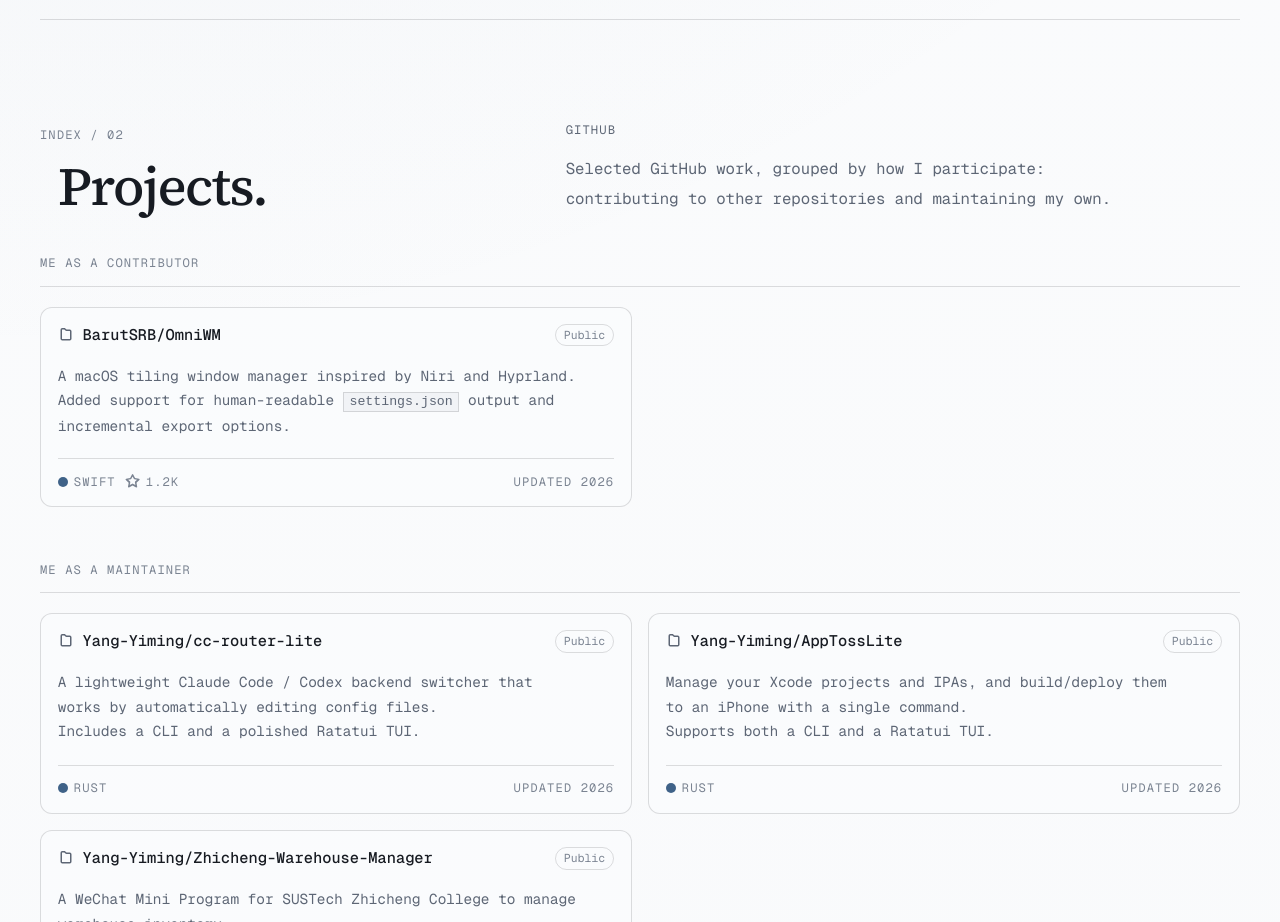
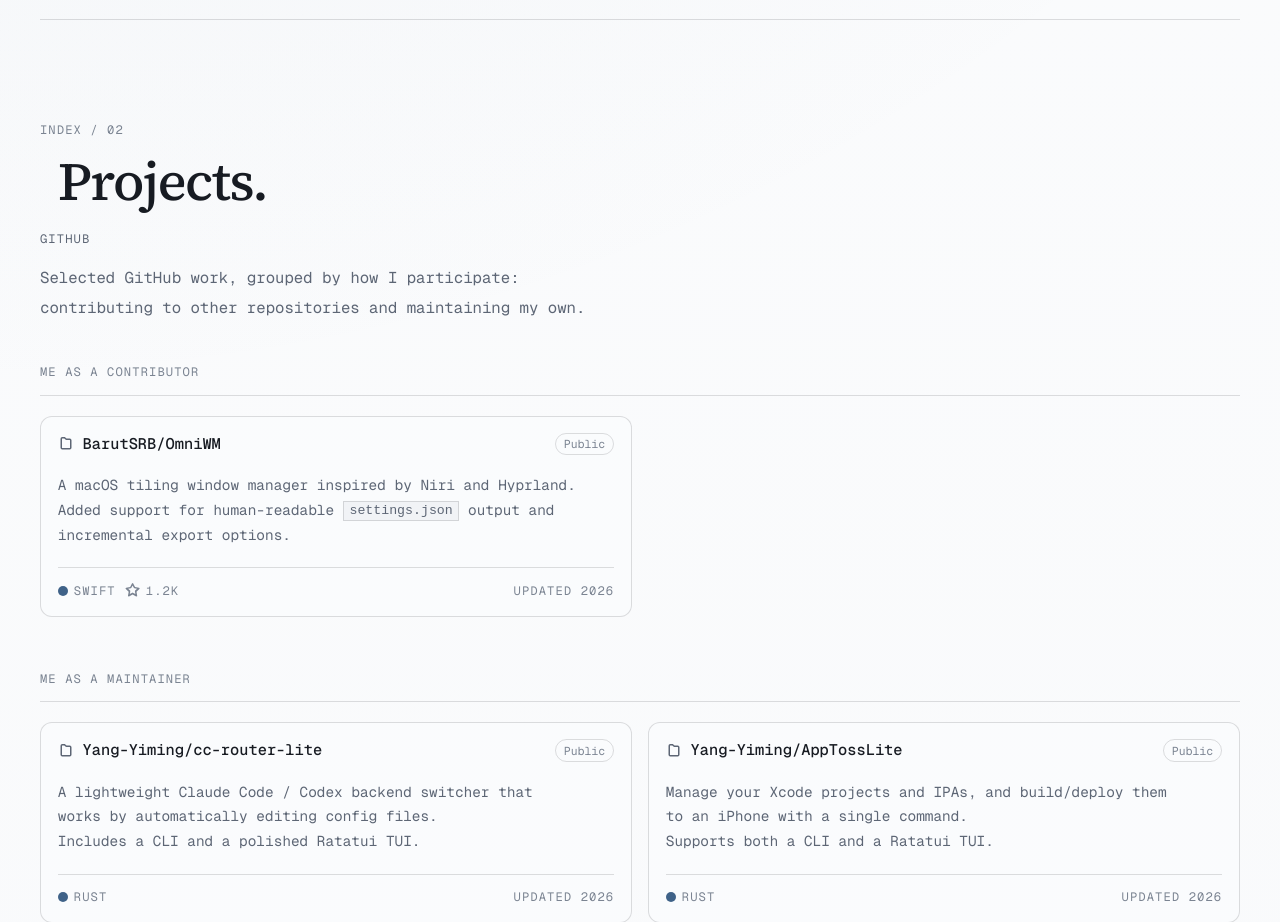
Before and after one commit to Yang-Yiming/yang-yiming.github.io, a React (Vite) app: page / in a window 1280 px wide. Shown: the part 1320-2242 px from the top of the page. Built offline with nearby package versions, Linux system fonts and the light colour scheme.

Commit message:
Fix projects section header layout

```diff
--- a/src/components/ProjectsSection.tsx
+++ b/src/components/ProjectsSection.tsx
@@ -9,7 +9,7 @@ interface ProjectsSectionProps {
 export function ProjectsSection({ section }: ProjectsSectionProps) {
   return (
     <section className="editorial-section section-frame" id={section.id}>
-      <div className="section-header section-header--projects">
+      <div className="section-header">
         <div className="section-heading">
           <p className="section-kicker" data-section-anchor={section.id}>
             {section.kicker}
--- a/src/styles/sections.css
+++ b/src/styles/sections.css
@@ -7,12 +7,6 @@
 .section-header {
     display: grid;
     gap: 1.4rem;
-}
-
-.section-header--projects {
-    grid-template-columns: minmax(0, 0.95fr) minmax(0, 1.35fr);
-    align-items: end;
-    gap: clamp(1.5rem, 4vw, 4rem);
 }
 
 .section-heading {
@@ -81,8 +75,7 @@
 }
 
 @media (max-width: 900px) {
-    .editorial-section,
-    .section-header--projects {
+    .editorial-section {
         grid-template-columns: 1fr;
     }
 }
```
